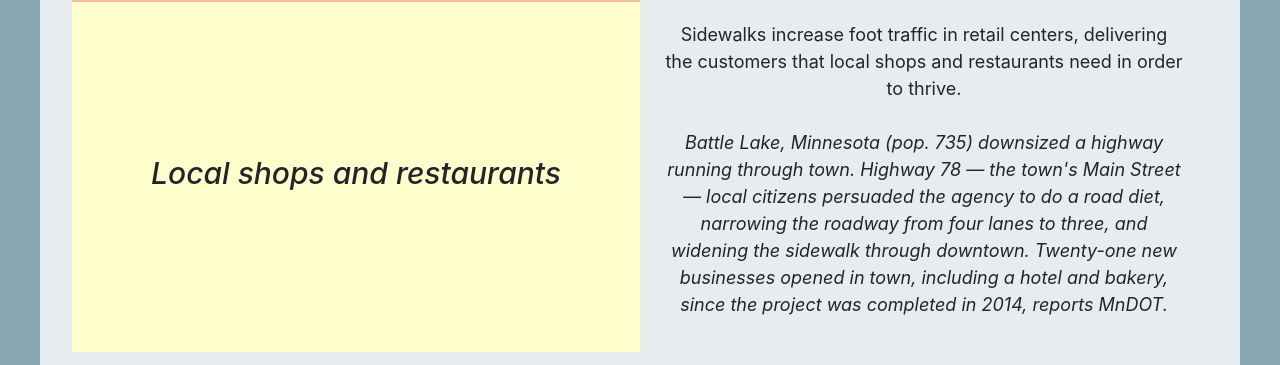
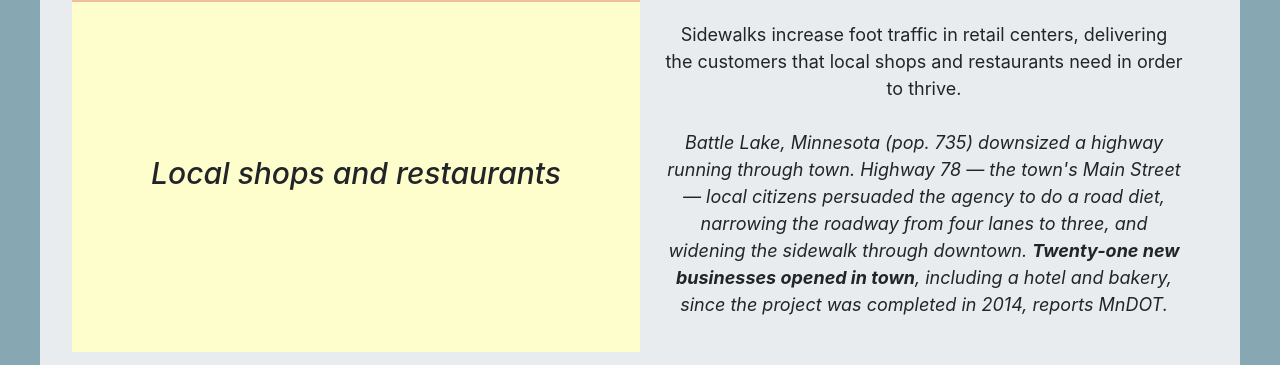
Before and after one commit to stacey-gammon/walkwiltonny, a Next.js app: page / in a window 1280 px wide. Shown: the part 1660-2025 px from the top of the page. Built offline with nearby package versions, Linux system fonts and the light colour scheme.

Commit message:
bold business opening statement

```diff
--- a/pages/index.js
+++ b/pages/index.js
@@ -176,9 +176,9 @@ export default function Home() {
                       Battle Lake, Minnesota (pop. 735) downsized a highway running through town.
                       Highway 78 — the town's Main Street — local citizens persuaded the agency to
                       do a road diet, narrowing the roadway from four lanes to three, and widening
-                      the sidewalk through downtown. Twenty-one new businesses opened in town,
-                      including a hotel and bakery, since the project was completed in 2014, reports
-                      MnDOT.
+                      the sidewalk through downtown. <b>Twenty-one new businesses opened in town</b>
+                      , including a hotel and bakery, since the project was completed in 2014,
+                      reports MnDOT.
                     </i>
                   </p>
                 </div>
```
